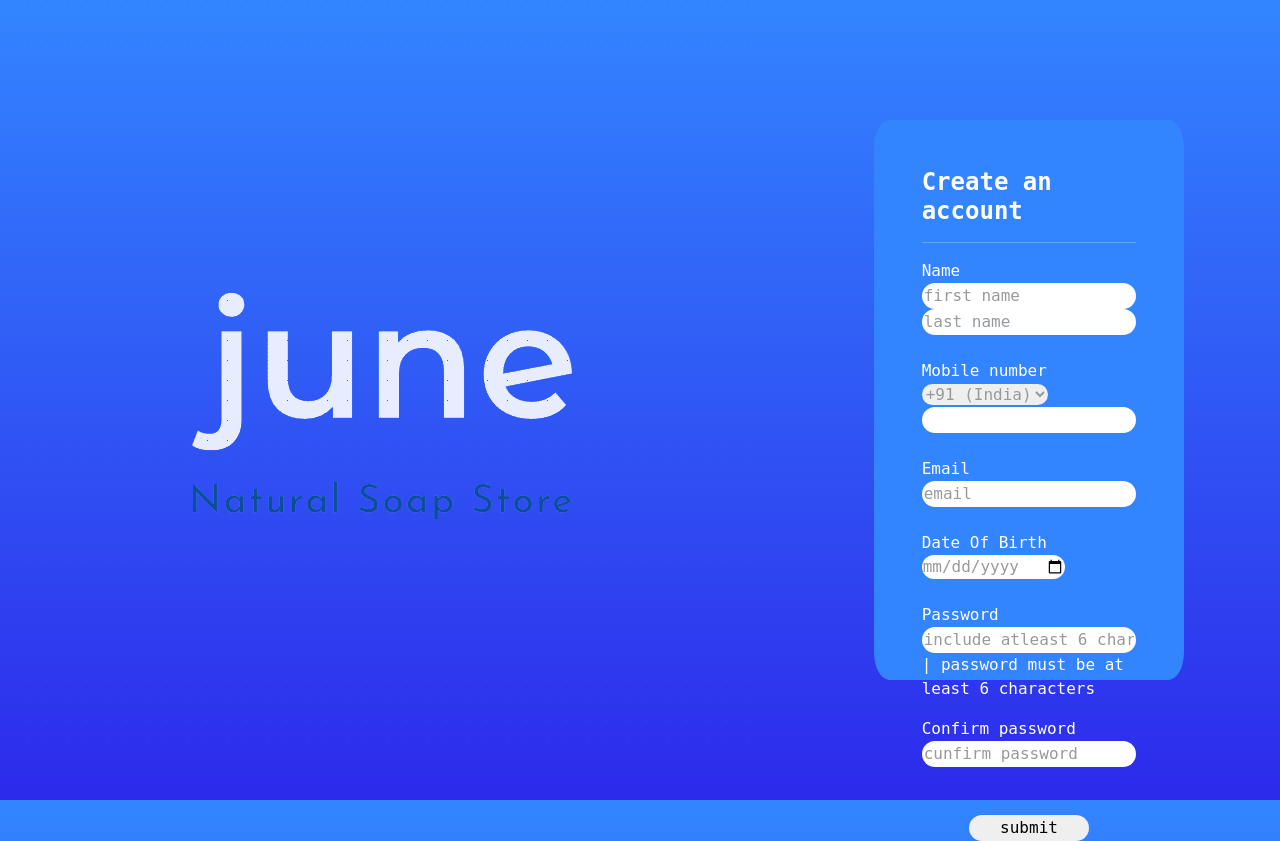
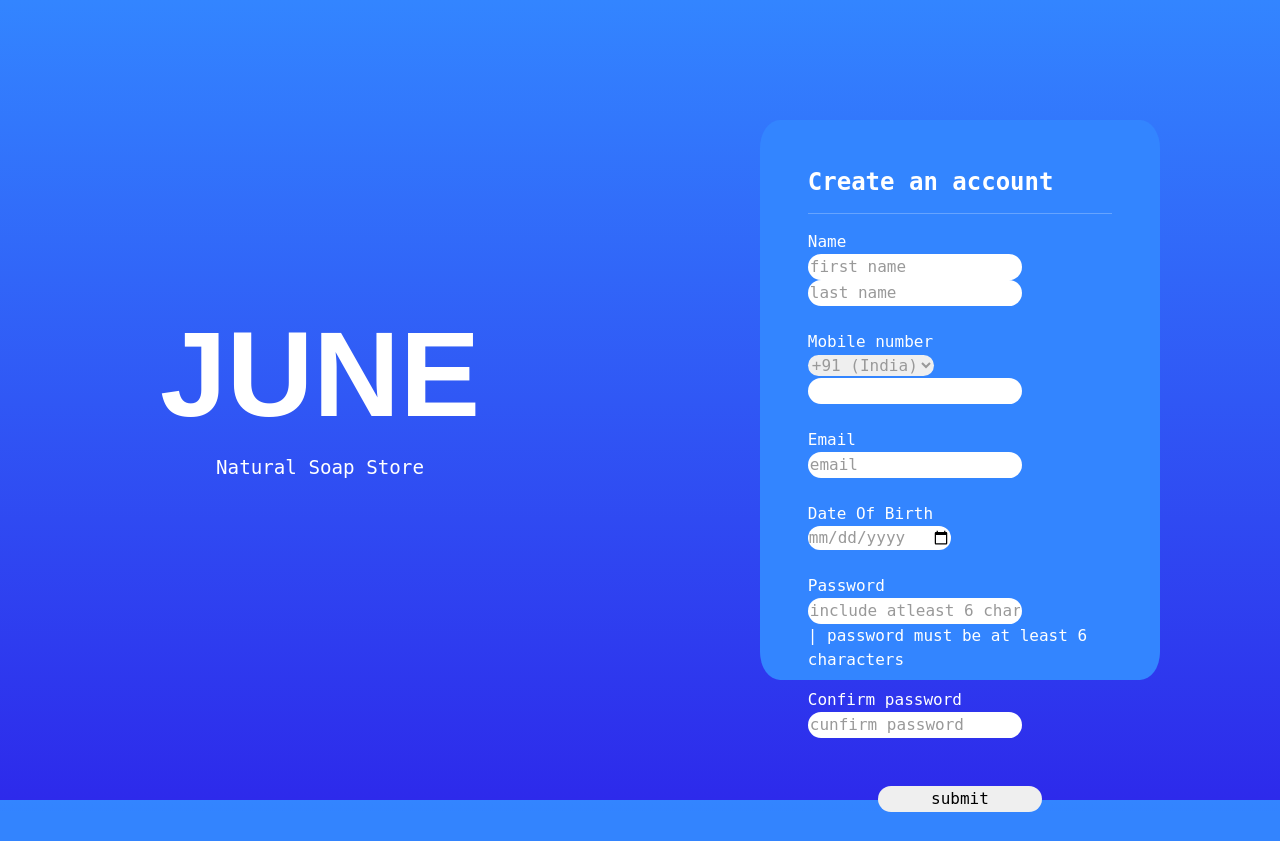
Before and after one commit to sreeraj-sc/June-Natural-Soap-Store, a PHP site: page /registration.html in a window 1280 px wide. After the commit the page ends 812 px from the top, so only its background shows below. Run offline with PHP 8.4, Linux system fonts and the light colour scheme.

Commit message:
image changed to text

```diff
--- a/registration.html
+++ b/registration.html
@@ -11,8 +11,9 @@
   <body>
     <section class="container-fluid">
       <div class="row">
-        <div class="col">
-          <img src="images/June-logo-1.png" alt="Logo">
+        <div class="col d-flex flex-column justify-content-center align-items-center">
+          <h1 class="title"><a href="registration.html" class="title">JUNE</a></h1>
+          <p><a href="registration.html" class="content">Natural Soap Store</a></p>
         </div>
         <div class="col reg-div d-flex justify-content-center align-items-center mt-xxl-4" style="height: 100vh;">
           <div class="reg p-5">
--- a/style.css
+++ b/style.css
@@ -38,3 +38,26 @@ h4
     width: 50%;
     box-sizing: content-box;
 }
+a
+{
+    text-decoration: none;
+    color: #ffffff;
+}
+.title
+{
+    color: #ffffff;
+    font-family: sans-serif;
+    font-weight: 800;
+    font-size: 15vh;
+}
+.content
+{
+    font-size: larger;
+
+}
+.reg-div {
+  display: flex;
+  justify-content: center;
+  align-items: flex-start;
+  min-height: 100vh;
+}
```
